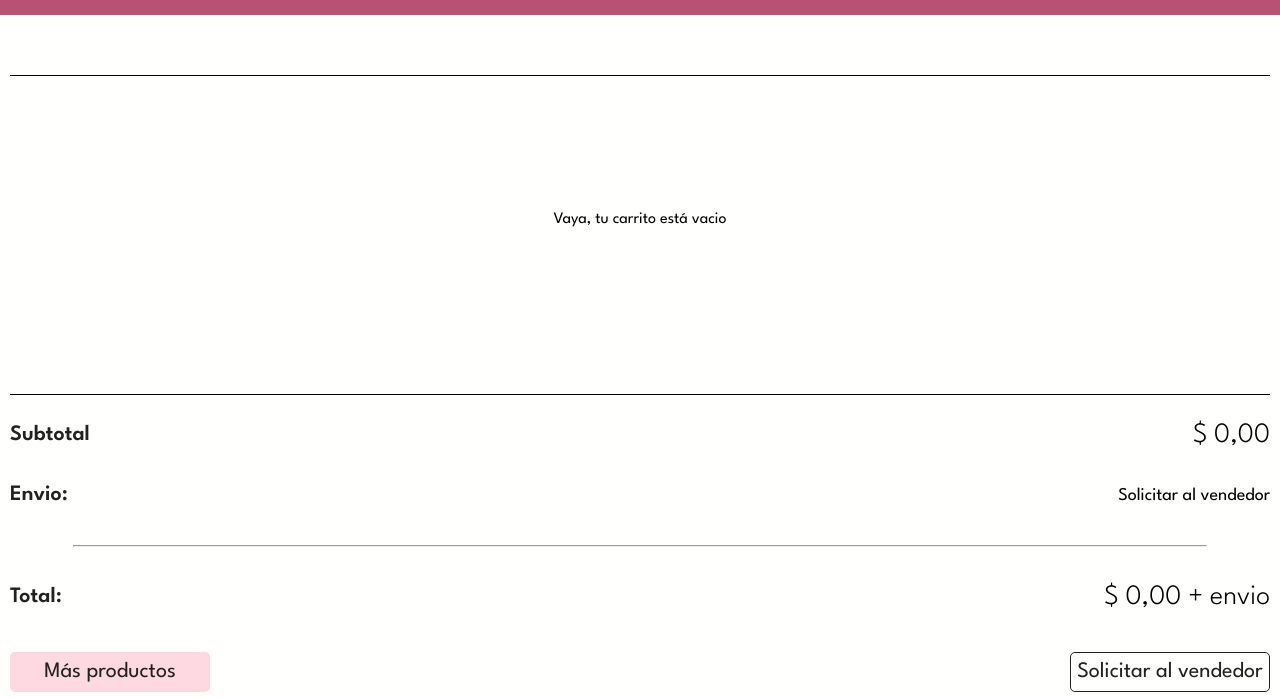
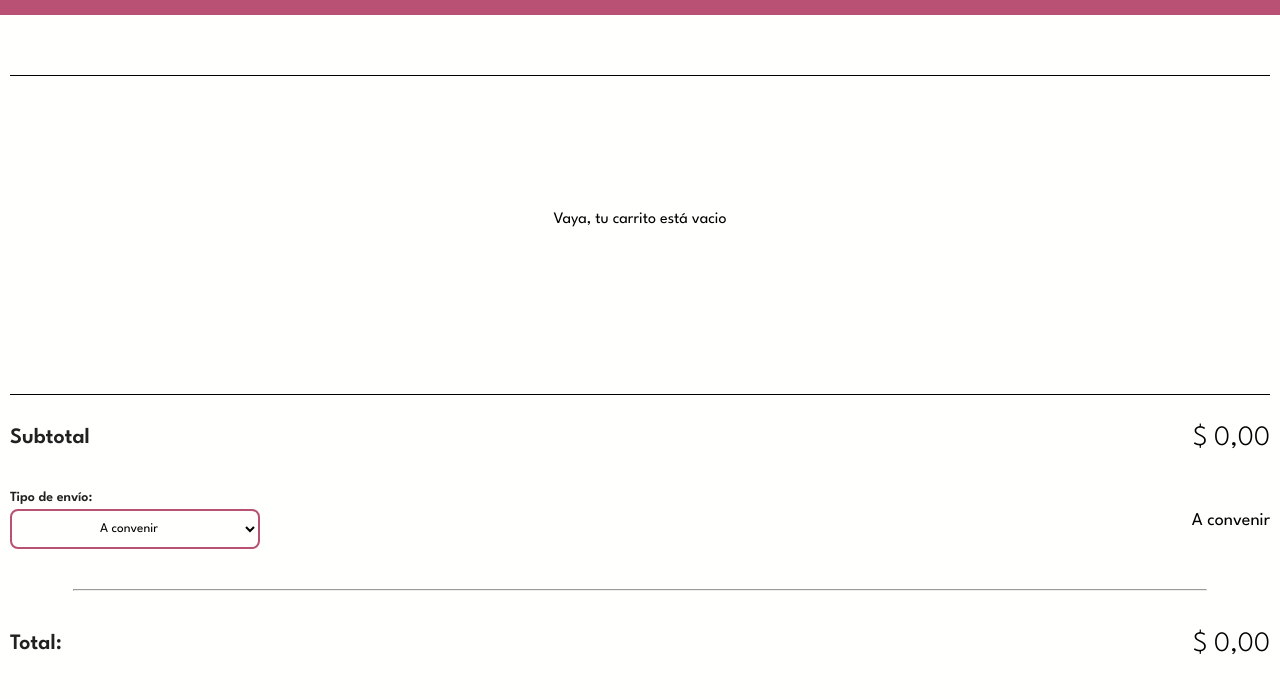
Before and after one commit to 2piradrian/siete-colores-web, a Gatsby site: page /carrito in a window 1280 px wide. Shown: the part 95-794 px from the top of the page. Built offline with nearby package versions, Linux system fonts and the light colour scheme; Gatsby itself is replaced by a stand-in of ours.

Commit message:
feat: enhance cart functionality with shipping options and cost calculation

```diff
--- a/src/pages/carrito/index.tsx
+++ b/src/pages/carrito/index.tsx
@@ -1,22 +1,28 @@
 import React from "react";
+import { Toaster } from "react-hot-toast";
+import CartButtons from "../../ui/components/cart-buttons/cart-buttons";
 import CartList from "../../ui/components/cart-list/CartList";
+import CartPrices from "../../ui/components/cart-prices/cart-prices";
+import { SEO } from "../../ui/components/seo/seo";
 import useViewModel from "../../ui/viewmodels/carrito/useViewModel";
-import CartPrices from "../../ui/components/cart-prices/cart-prices";
-import CartButtons from "../../ui/components/cart-buttons/cart-buttons";
-import { SEO } from "../../ui/components/seo/seo";
-import { Toaster } from "react-hot-toast";
 import * as style from "./style.module.css";
 
-export default function CarritoPage(){
+export default function CarritoPage() {
 
-    const { products, editQuantity, subtotal, getOrder } = useViewModel();
+    const { products, editQuantity, subtotal, getOrder, selectedShipping, setSelectedShipping, shippingCost, total } = useViewModel();
 
     return (
         <section className={style.container}>
-            <CartList products={products} editQuantity={editQuantity}/>
-            <CartPrices subtotal={subtotal} />
+            <CartList products={products} editQuantity={editQuantity} />
+            <CartPrices
+                subtotal={subtotal}
+                shippingCost={shippingCost}
+                selectedShipping={selectedShipping}
+                setSelectedShipping={setSelectedShipping}
+                total={total}
+            />
             <CartButtons products={products} getOrder={getOrder} />
-			<Toaster />
+            <Toaster />
         </section>
     );
 };
--- a/src/ui/components/cart-prices/cart-prices.tsx
+++ b/src/ui/components/cart-prices/cart-prices.tsx
@@ -4,9 +4,13 @@ import * as style from "./style.module.css";
 
 type Props = {
 	subtotal: number;
+	shippingCost: number;
+	selectedShipping: string;
+	setSelectedShipping: (value: string) => void;
+	total: number;
 };
 
-export default function CartPrices({ subtotal }: Props) {
+export default function CartPrices({ subtotal, shippingCost, selectedShipping, setSelectedShipping, total }: Props) {
 
 	return (
 		<div className={style.container}>
@@ -16,13 +20,25 @@ export default function CartPrices({ subtotal }: Props) {
 					<p className={style.price}>{priceFormatter(subtotal)}</p>
 				</div>
 				<div className={style.priceContainer}>
-					<p className={style.title}>Envio:</p>
-					<p className={style.ship}>Solicitar al vendedor</p>
+					<div className={style.selector}>
+						<label htmlFor="shipping">Tipo de envío:</label>
+						<select
+							name="shipping"
+							value={selectedShipping}
+							onChange={(e) => setSelectedShipping(e.target.value)}
+							className={style.select}
+						>
+							<option value="none">A convenir</option>
+							<option value="branch">Envío a sucursal</option>
+							<option value="home">Envío a domicilio</option>
+						</select>
+					</div>
+					<p className={style.ship}>{shippingCost > 0 ? priceFormatter(shippingCost) : "A convenir"}</p>
 				</div>
 				<hr />
 				<div className={style.priceContainer}>
 					<p className={style.title}>Total:</p>
-					<p className={style.price}>{priceFormatter(subtotal)} + envio</p>
+					<p className={style.price}>{priceFormatter(total)}</p>
 				</div>
 			</div>
 		</div>
--- a/src/ui/components/cart-prices/style.module.css
+++ b/src/ui/components/cart-prices/style.module.css
@@ -28,10 +28,43 @@
 .priceContainer {
 	width: 100%;
 	max-width: var(--max-width);
-	height: 20px;
+	min-height: 20px;
 	display: flex;
 	justify-content: space-between;
 	align-items: center;
+	gap: 20px;
+}
+
+.selector {
+	width: 100%;
+	display: flex;
+	flex-direction: column;
+	justify-content: space-between;
+	align-items: flex-start;
+}
+
+.selector > label {
+    font-size: 14px;
+    font-weight: 600;
+    color: var(--contrast);
+    margin-bottom: 5px;
+}
+
+.selector > select {
+	height: 40px;
+	width: 100%;
+	max-width: 250px;
+	border-radius: 8px;
+	text-align: center;
+	border: 2px solid var(--main);
+	background-color: var(--background);
+    outline: none;
+}
+
+.select > option {
+	height: 40px;
+	padding: 5px;
+	cursor: pointer;
 }
 
 .title {
--- a/src/ui/viewmodels/carrito/useViewModel.tsx
+++ b/src/ui/viewmodels/carrito/useViewModel.tsx
@@ -1,7 +1,14 @@
 import { useEffect, useState } from "react";
+import toast from "react-hot-toast";
+import { priceFormatter, useRepositories } from "../../../core";
 import { ProductEntity } from "../../../domain";
-import { useRepositories } from "../../../core";
-import toast from "react-hot-toast";
+
+export interface Shipping {
+    _id: string;
+    value: number;
+    branch: number;
+    home: number;
+}
 
 export default function useViewModel() {
     const { cartRepository } = useRepositories();
@@ -10,11 +17,15 @@ export default function useViewModel() {
     const [products, setProducts] = useState<ProductEntity[]>([]);
     const [subtotal, setSubtotal] = useState(0);
     const [loading, setLoading] = useState(true);
+    const [shippings, setShippings] = useState<Shipping[]>([]);
+    const [selectedShipping, setSelectedShipping] = useState<string>("none");
+    const [shippingCost, setShippingCost] = useState(0);
     /* --- ----- --- */
 
     useEffect(() => {
         window.scrollTo(0, 0);
         fetch();
+        fetchShippings();
     }, []);
 
     useEffect(() => {
@@ -24,6 +35,21 @@ export default function useViewModel() {
         }, 0) || 0;
         setSubtotal(price);
     }, [products]);
+
+    useEffect(() => {
+        if (selectedShipping === "none" || shippings.length === 0) {
+            setShippingCost(0);
+            return;
+        }
+
+        const shipping = shippings[0];
+        if (selectedShipping === "branch") {
+            setShippingCost(shipping.branch);
+        }
+        else if (selectedShipping === "home") {
+            setShippingCost(shipping.home);
+        }
+    }, [selectedShipping, shippings]);
 
     const fetch = async () => {
         setLoading(true);
@@ -40,6 +66,17 @@ export default function useViewModel() {
         }
     };
 
+    const fetchShippings = async () => {
+        try {
+            const response = await window.fetch("/data/shippings.json");
+            const data = await response.json();
+            setShippings(data);
+        }
+        catch (error) {
+            console.error("Error fetching shippings:", error);
+        }
+    };
+
     const editQuantity = async (product: ProductEntity, quantity: number) => {
         try {
             await cartRepository.editQuantity(product, quantity);
@@ -51,9 +88,24 @@ export default function useViewModel() {
     };
 
     const getOrder = () => {
+
+        const shippingText = selectedShipping === "none" ? "A convenir" : (selectedShipping === "branch" ? "Retiro en sucursal" : "Envío a domicilio");
+
         const text = `Hola, me gustaría consultar por los siguientes articulos
-		${products?.map((products: ProductEntity) => {return `\n${products.name} (${products.code}) x (${products.quantity}un.)\n`}).join("")}`;
+
+    		${products?.map((products: ProductEntity) => { return `\n${products.name} (${products.code}) x (${products.quantity}un.)\n` }).join("")}
+
+---- ---- ---- ---- ----
+Valor estimado del pedido:
+
+Subtotal: ${priceFormatter(subtotal)}
+
+Envío: ${shippingText} ${shippingCost > 0 ? `(${priceFormatter(shippingCost)})` : ""}
+
+Total: ${priceFormatter(subtotal + shippingCost)}`;
+
         return `https://api.whatsapp.com/send?phone=543512742036&text=${encodeURI(text)}`;
+
     };
 
     return {
@@ -61,6 +113,10 @@ export default function useViewModel() {
         products,
         editQuantity,
         subtotal,
-        getOrder
+        getOrder,
+        selectedShipping,
+        setSelectedShipping,
+        shippingCost,
+        total: subtotal + shippingCost
     };
 }
```
Lines whose indentation alone changed are shown as unchanged.
